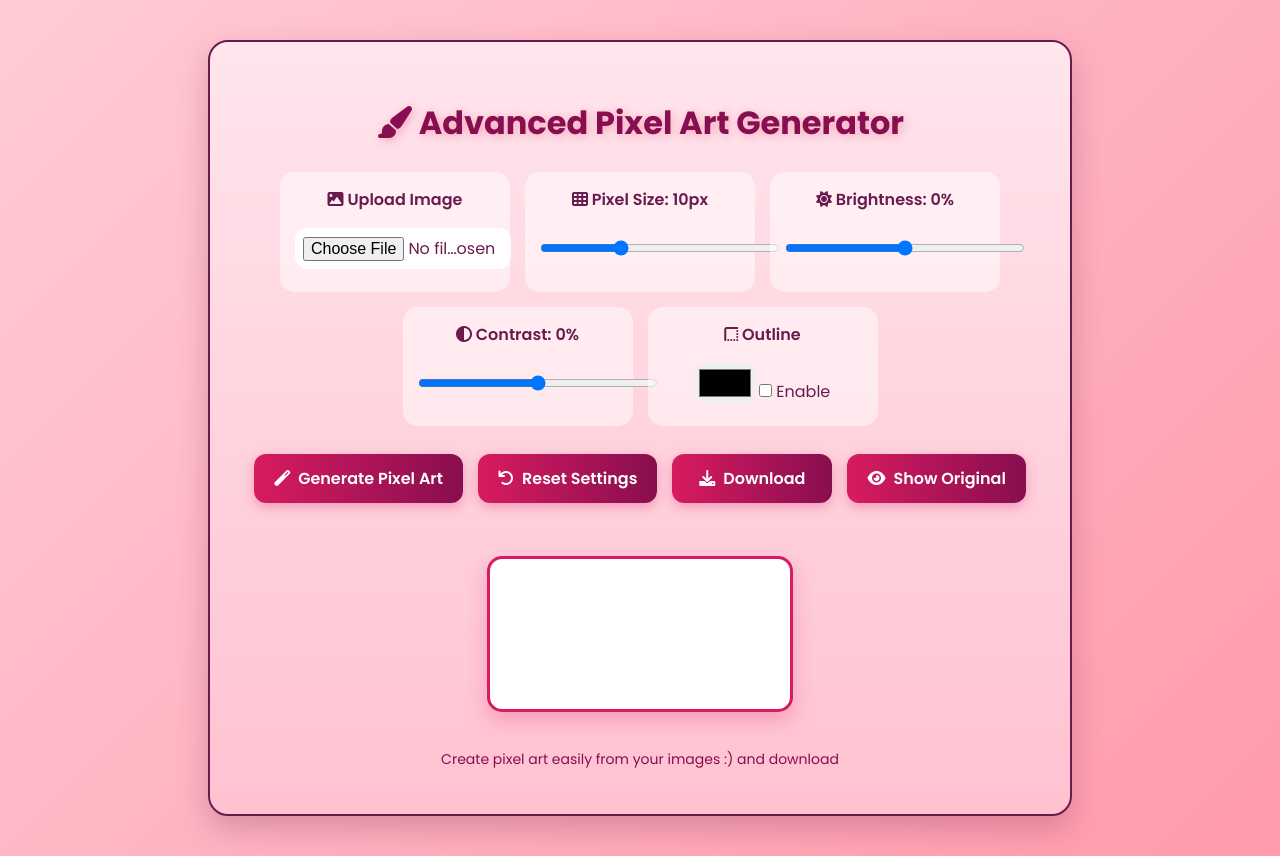
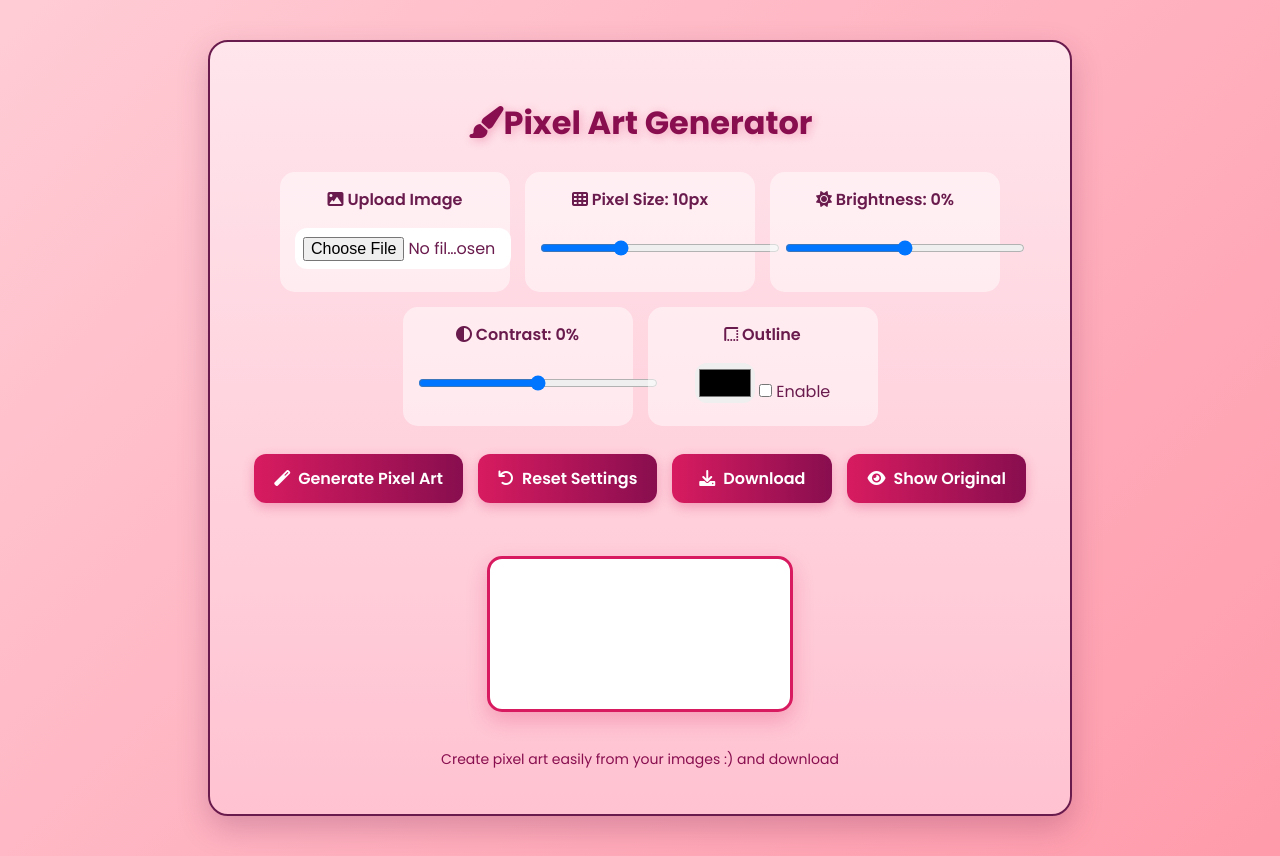
Before and after one commit to rajnandiniini/Pixel-Art-Generator, a plain HTML site: page generator.html in a window 1280 px wide. Drawn offline with Linux system fonts and the light colour scheme.

Commit message:
Update generator.html

```diff
--- a/generator.html
+++ b/generator.html
@@ -171,7 +171,7 @@ input[type="range"] {
 </head>
 <body>
     <div class="container">
-        <h2><i class="fas fa-paint-brush"></i> Advanced Pixel Art Generator</h2>
+        <h2><i class="fas fa-paint-brush"></i>Pixel Art Generator</h2>
 
         <div class="controls">
             <div class="control-group">
```
